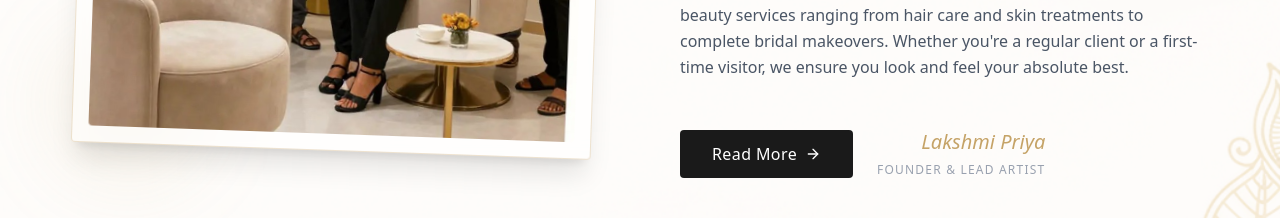
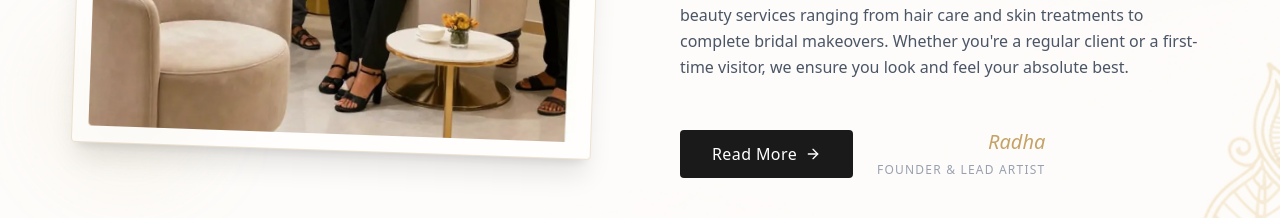
Before and after one commit to mohammedazarudeenMnT/Body-Mask, a Next.js app in the folder client/: page / in a window 1280 px wide. Shown: the part 1340-1558 px from the top of the page. Built offline with nearby package versions, Linux system fonts and the light colour scheme; no server answers; a web font is replaced by a local one.

Commit message:
feat: add new ContactForm and About components to the client application.

```diff
--- a/client/src/components/About.tsx
+++ b/client/src/components/About.tsx
@@ -137,7 +137,7 @@ export default function About() {
               {/* Founder Name / Signature mockup */}
               <div className="text-right">
                 <span className="block font-serif text-xl text-[#C5A367] italic">
-                  Lakshmi Priya
+                  Radha
                 </span>
                 <span className="text-xs uppercase tracking-widest text-gray-400">
                   Founder & Lead Artist
--- a/client/src/components/ContactForm.tsx
+++ b/client/src/components/ContactForm.tsx
@@ -320,7 +320,7 @@ export default function ContactForm({
               <div className="pt-6 flex flex-col md:flex-row items-center gap-6 justify-center lg:justify-start">
                 <div className="text-center lg:text-left">
                   <span className="block font-serif text-xl text-[#C5A367] italic">
-                    Lakshmi Priya
+                    Radha
                   </span>
                   <span className="text-xs uppercase tracking-widest text-gray-400">
                     Founder & Lead Artist
@@ -358,7 +358,7 @@ export default function ContactForm({
                       aria-label="YouTube"
                     >
                       <svg className="w-5 h-5" fill="currentColor" viewBox="0 0 24 24">
-                        <path d="M23.498 6.186a3.016 3.016 0 0 0-2.122-2.136C19.505 3.545 12 3.545 12 3.545s-7.505 0-9.377.505A3.017 3.017 0 0 0 .502 6.186C0 8.07 0 12 0 12s0 3.93.502 5.814a3.016 3.016 0 0 0 2.122 2.136c1.871.505 9.376.505 9.376.505s7.505 0 9.377-.505a3.015 3.015 0 0 0 2.122-2.136C24 15.93 24 12 24 12s0-3.93-.502-5.814zM9.545 15.568V8.432L15.818 12l-6.273 3.568z"/>
+                        <path d="M23.498 6.186a3.016 3.016 0 0 0-2.122-2.136C19.505 3.545 12 3.545 12 3.545s-7.505 0-9.377.505A3.017 3.017 0 0 0 .502 6.186C0 8.07 0 12 0 12s0 3.93.502 5.814a3.016 3.016 0 0 0 2.122 2.136c1.871.505 9.376.505 9.376.505s7.505 0 9.377-.505a3.015 3.015 0 0 0 2.122-2.136C24 15.93 24 12 24 12s0-3.93-.502-5.814zM9.545 15.568V8.432L15.818 12l-6.273 3.568z" />
                       </svg>
                     </a>
                   )}
```
